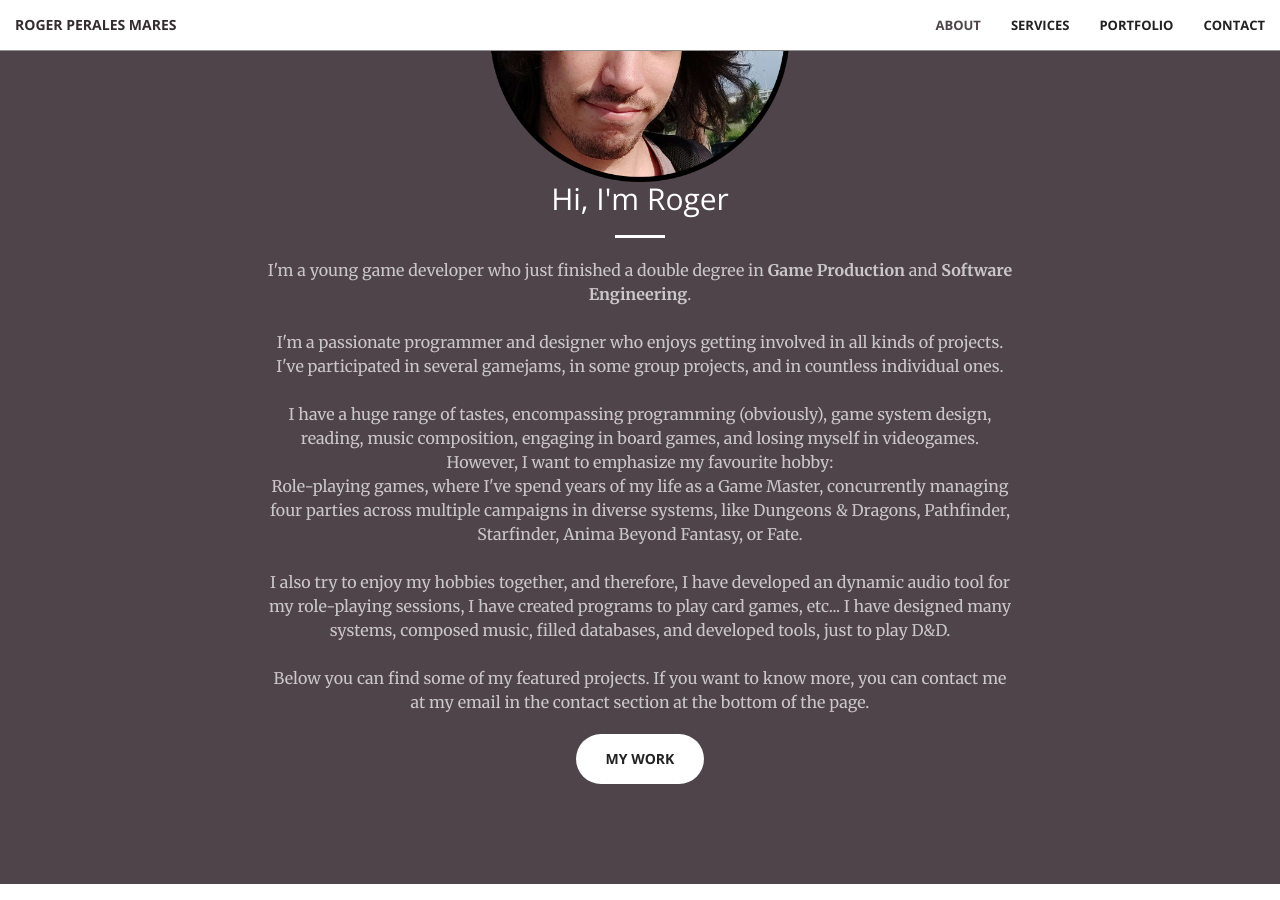
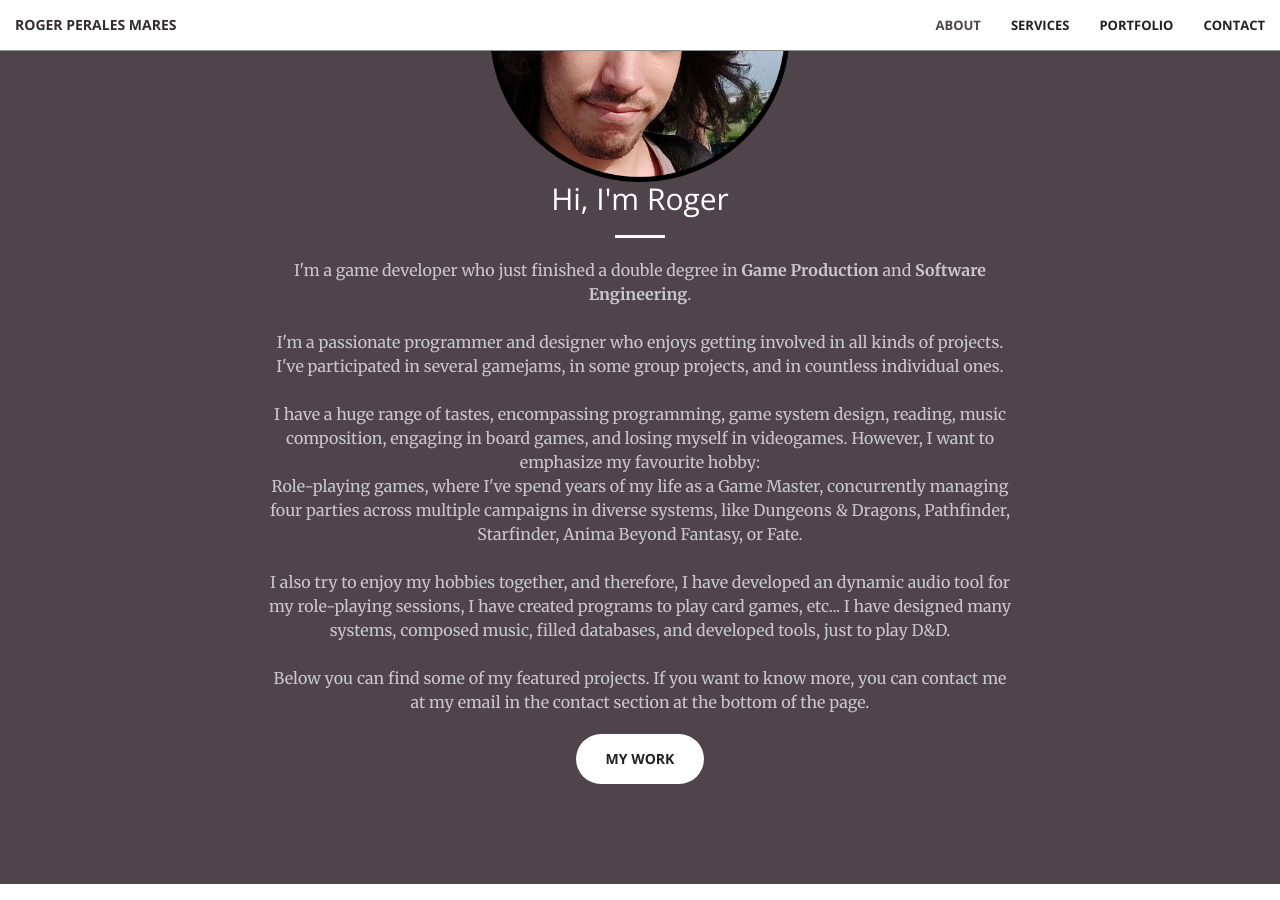
Before and after one commit to Ryuggha/ryuggha.github.io, a Jekyll site: the page built from index.html, in a window 1280 px wide and 900 px high, scrolled down 1118 px. Built offline with Jekyll 4.4.1, drawn with Linux system fonts in a browser that asks for light colours.

Commit message:
Young developer xd

```diff
--- a/_includes/call-to-action.html
+++ b/_includes/call-to-action.html
@@ -5,9 +5,9 @@
                 <img src="img/portrait.png" alt="Portrait" style="width:300px;height:300px;"">
                 <h2 class="section-heading">Hi, I'm Roger</h2>
                 <hr class="light">
-                <p class="text-faded">I'm a young game developer who just finished a double degree in <b>Game Production</b> and <b>Software Engineering</b>. <br><br>
+                <p class="text-faded">I'm a game developer who just finished a double degree in <b>Game Production</b> and <b>Software Engineering</b>. <br><br>
                 I'm a passionate programmer and designer who enjoys getting involved in all kinds of projects. I've participated in several gamejams, in some group projects, and in countless individual ones. <br><br>
-                I have a huge range of tastes, encompassing programming (obviously), game system design, reading, music composition, engaging in board games, and losing myself in videogames. However, I want to emphasize my favourite hobby: <br>
+                I have a huge range of tastes, encompassing programming, game system design, reading, music composition, engaging in board games, and losing myself in videogames. However, I want to emphasize my favourite hobby: <br>
                 Role-playing games, where I've spend years of my life as a Game Master, concurrently managing four parties across multiple campaigns in diverse systems, like Dungeons & Dragons, Pathfinder, Starfinder, Anima Beyond Fantasy, or Fate.<br><br>
                 I also try to enjoy my hobbies together, and therefore, I have developed an dynamic audio tool for my role-playing sessions, I have created programs to play card games, etc... I have designed many systems, composed music, filled databases, and developed tools, just to play D&D.<br><br>
                 Below you can find some of my featured projects. If you want to know more, you can contact me at my email in the contact section at the bottom of the page.</p>
```
